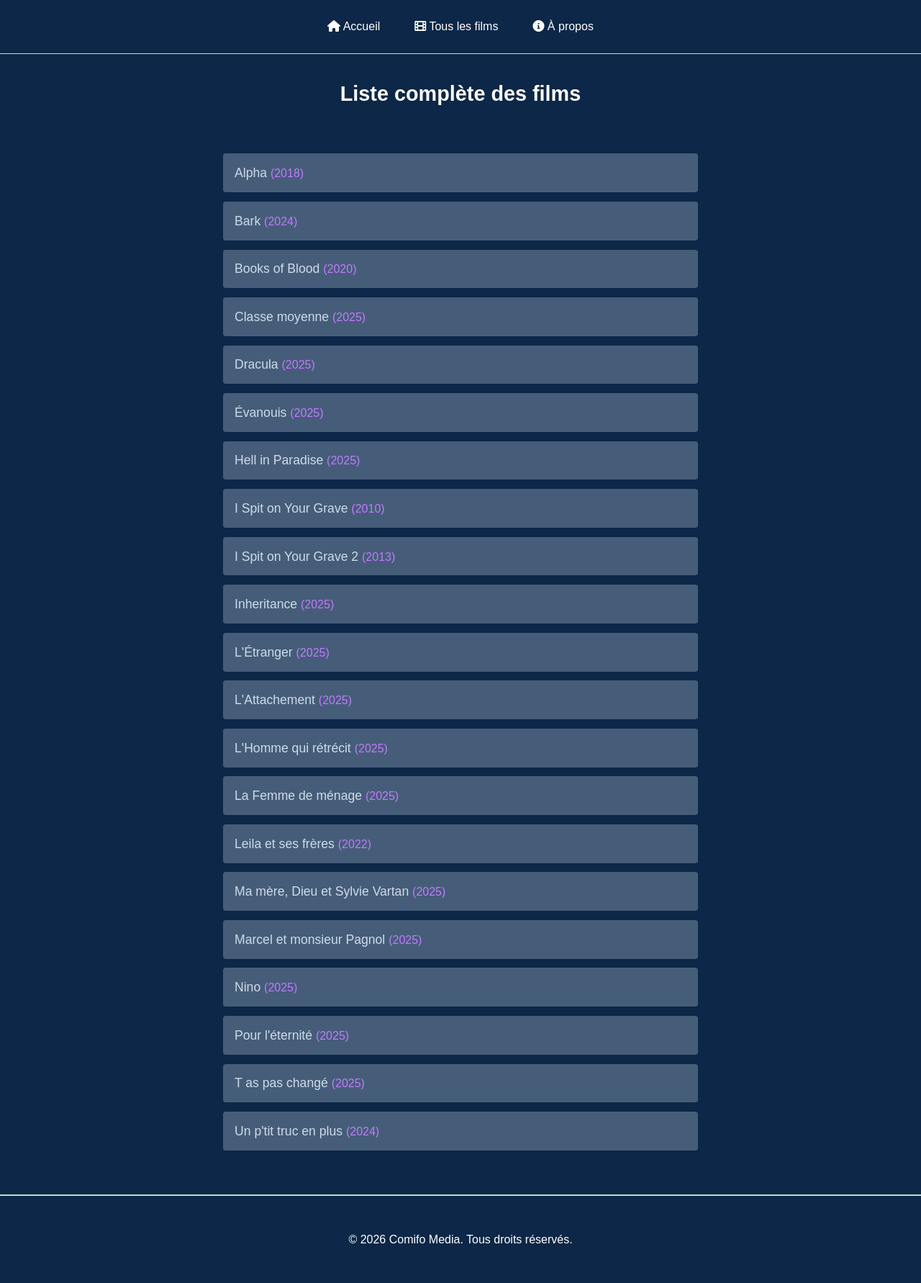
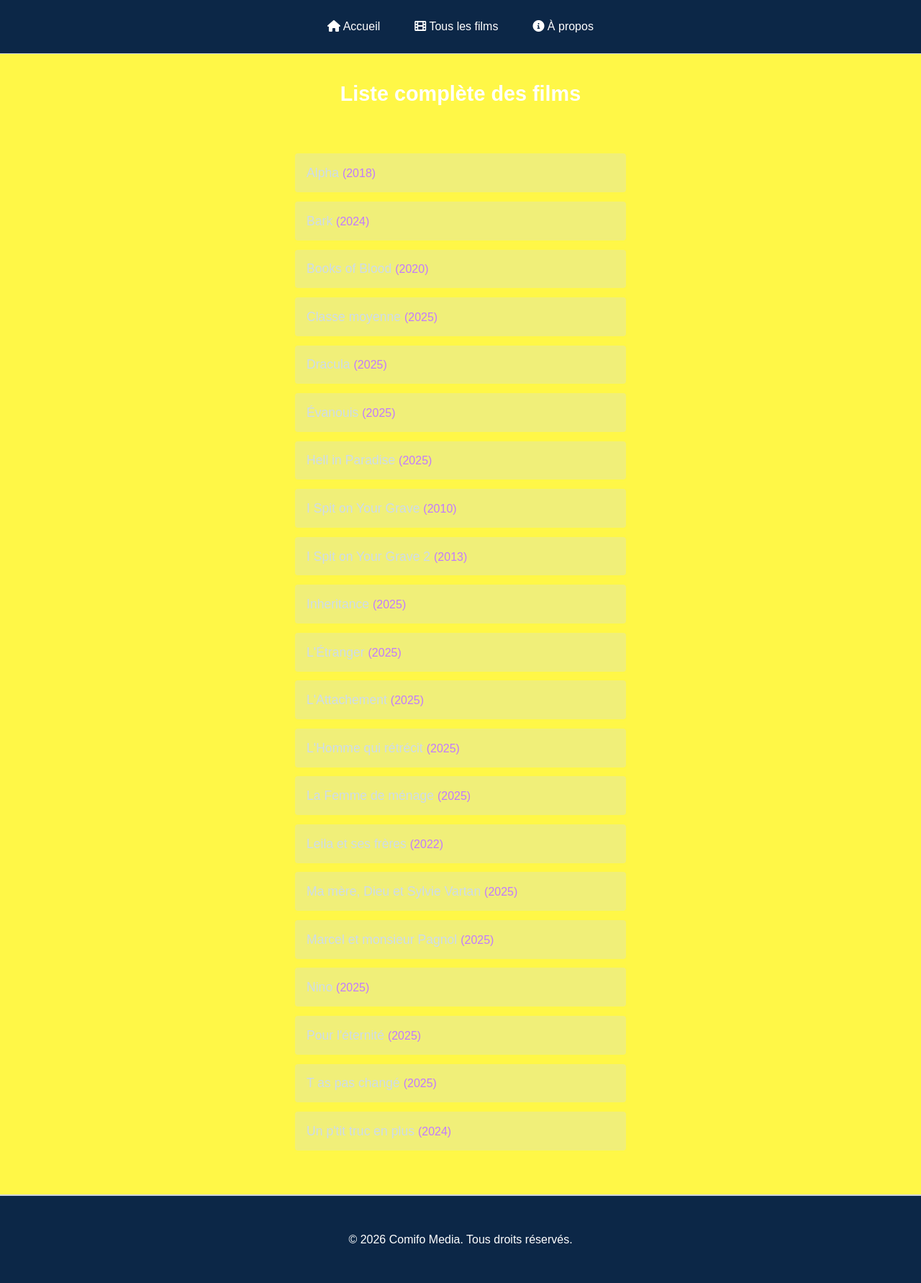
Before and after one commit to comifo-media/comifo-media, a Jekyll site: the page built from films.html, in a window 1280 px wide. Shown: the part 300-2082 px from the top of the page at 72% size. Built offline with Jekyll 4.4.1, drawn with Linux system fonts in a browser that asks for light colours.

Commit message:
Update style.css

```diff
--- a/assets/css/style.css
+++ b/assets/css/style.css
@@ -1,104 +1,104 @@
 /* Reset et base */
 * {
-  box-sizing: border-box;
+  box-sizing: border-box !important;
 }
 
 body {
-  background-color: #0C2747;
-  color: white;
-  font-family: Arial, sans-serif;
-  margin: 0;
-  padding: 0;
-  line-height: 1.6;
+  background-color: #FFF747 !important;
+  color: white !important;
+  font-family: Arial, sans-serif !important;
+  margin: 0 !important;
+  padding: 0 !important;
+  line-height: 1.6 !important;
 }
 
 /* Navigation */
 .site-header {
-  background: #0C2747;
-  color: white;
-  padding: 1rem;
-  border-bottom: 1px solid rgba(255, 255, 255, 0.8);
+  background: #0C2747 !important;
+  color: white !important;
+  padding: 1rem !important;
+  border-bottom: 1px solid rgba(255, 255, 255, 0.8) !important;
 }
 
 .site-header nav {
-  display: flex;
-  gap: 1rem;
-  justify-content: center;
-  flex-wrap: wrap;
+  display: flex !important;
+  gap: 1rem !important;
+  justify-content: center !important;
+  flex-wrap: wrap !important;
 }
 
 .site-header a {
-  color: white;
-  text-decoration: none;
-  padding: 0.5rem 1rem;
-  border-radius: 4px;
-  transition: background 0.3s ease;
+  color: white !important;
+  text-decoration: none !important;
+  padding: 0.5rem 1rem !important;
+  border-radius: 4px !important;
+  transition: background 0.3s ease !important;
 }
 
 .site-header a:hover {
-  background: rgba(255, 255, 255, 0.1);
+  background: rgba(255, 255, 255, 0.1) !important;
 }
 
 /* Section Hero */
 .hero {
-  background: url('/assets/images/ton-image.jpg') no-repeat center center;
-  background-size: cover;
-  height: 300px;
-  display: flex;
-  align-items: center;
-  justify-content: center;
-  text-align: center;
-  color: white;
+  background: url('/assets/images/ton-image.jpg') no-repeat center center !important;
+  background-size: cover !important;
+  height: 300px !important;
+  display: flex !important;
+  align-items: center !important;
+  justify-content: center !important;
+  text-align: center !important;
+  color: white !important;
 }
 
 .hero h1 {
-  font-size: 3rem;
-  margin: 0;
-  padding: 1rem;
-  background-color: rgba(12, 39, 71, 0.7);
-  border-radius: 8px;
-  text-shadow: 2px 2px 4px rgba(0, 0, 0, 0.5);
+  font-size: 3rem !important;
+  margin: 0 !important;
+  padding: 1rem !important;
+  background-color: rgba(12, 39, 71, 0.7) !important;
+  border-radius: 8px !important;
+  text-shadow: 2px 2px 4px rgba(0, 0, 0, 0.5) !important;
 }
 
 /* Titre de section */
 .selection-title {
-  text-align: center;
-  margin: 2rem 0;
-  font-size: 1.8rem;
-  color: white;
+  text-align: center !important;
+  margin: 2rem 0 !important;
+  font-size: 1.8rem !important;
+  color: white !important;
 }
 
 /* ========== PAGE ACCUEIL - GRILLE DE FILMS ========== */
 
 .films {
-  width: 100%;
-  padding: 1rem;
+  width: 100% !important;
+  padding: 1rem !important;
 }
 
 /* Grille des films */
 .films-grid {
-  display: grid;
-  grid-template-columns: repeat(auto-fill, minmax(300px, 1fr));
-  gap: 2rem;
-  padding: 1rem;
+  display: grid !important;
+  grid-template-columns: repeat(auto-fill, minmax(300px, 1fr)) !important;
+  gap: 2rem !important;
+  padding: 1rem !important;
 }
 
 /* Carte de film */
 .film-card {
-  background: #CDDBEA;
-  color: #0C2747;
-  border-radius: 8px;
-  box-shadow: 0 4px 6px rgba(0, 0, 0, 0.1);
-  overflow: hidden;
-  transition: transform 0.3s ease;
-  display: flex;
-  flex-direction: column;
-  height: 100%;
-  animation: fadeIn 0.5s ease-in;
+  background: #CDDBEA !important;
+  color: #0C2747 !important;
+  border-radius: 8px !important;
+  box-shadow: 0 4px 6px rgba(0, 0, 0, 0.1) !important;
+  overflow: hidden !important;
+  transition: transform 0.3s ease !important;
+  display: flex !important;
+  flex-direction: column !important;
+  height: 100% !important;
+  animation: fadeIn 0.5s ease-in !important;
 }
 
 .film-card:hover {
-  transform: translateY(-5px);
+  transform: translateY(-5px) !important;
 }
 
 @keyframes fadeIn {
@@ -108,47 +108,47 @@ body {
 
 /* Affiche du film */
 .film-poster {
-  width: 100%;
-  height: 400px;
-  object-fit: cover;
+  width: 100% !important;
+  height: 400px !important;
+  object-fit: cover !important;
 }
 
 /* Informations du film */
 .film-info {
-  padding: 1rem;
-  flex-grow: 1;
-  display: flex;
-  flex-direction: column;
+  padding: 1rem !important;
+  flex-grow: 1 !important;
+  display: flex !important;
+  flex-direction: column !important;
 }
 
 /* Bouton animé */
 .film-button-container {
-  display: flex;
-  justify-content: center;
-  margin-top: auto;
-  padding-top: 1rem;
+  display: flex !important;
+  justify-content: center !important;
+  margin-top: auto !important;
+  padding-top: 1rem !important;
 }
 
 .film-button {
-  padding: 0.6rem 1.2rem;
-  border-radius: 30px;
-  text-align: center;
-  text-decoration: none;
-  color: white;
-  font-weight: bold;
-  transition: all 0.4s ease;
-  background: linear-gradient(90deg, #ff4757, #FFBF30);
-  background-size: 200% auto;
-  box-shadow: 0 4px 6px rgba(0, 0, 0, 0.1);
-  border: none;
-  cursor: pointer;
-  animation: gradientShift 3s ease infinite;
+  padding: 0.6rem 1.2rem !important;
+  border-radius: 30px !important;
+  text-align: center !important;
+  text-decoration: none !important;
+  color: white !important;
+  font-weight: bold !important;
+  transition: all 0.4s ease !important;
+  background: linear-gradient(90deg, #ff4757, #FFBF30) !important;
+  background-size: 200% auto !important;
+  box-shadow: 0 4px 6px rgba(0, 0, 0, 0.1) !important;
+  border: none !important;
+  cursor: pointer !important;
+  animation: gradientShift 3s ease infinite !important;
 }
 
 .film-button:hover {
-  transform: rotate(5deg) scale(1.05);
-  background-position: right center;
-  box-shadow: 0 6px 8px rgba(0, 0, 0, 0.15);
+  transform: rotate(5deg) scale(1.05) !important;
+  background-position: right center !important;
+  box-shadow: 0 6px 8px rgba(0, 0, 0, 0.15) !important;
 }
 
 @keyframes gradientShift {
@@ -160,44 +160,44 @@ body {
 /* ========== PAGE FILMS - LISTE SIMPLE ========== */
 
 .films-list {
-  list-style: none;
-  max-width: 700px;
-  margin: 0 auto;
-  padding: 0 20px;
-  text-align: left;
-  width: 100%;
+  list-style: none !important;
+  max-width: 500px !important;
+  margin: 0 auto !important;
+  padding: 0 20px !important;
+  text-align: left !important;
+  width: 100% !important;
 }
 
 /* Élément de la liste */
 .film-item {
-  margin: 0.8rem 0;
-  padding: 0.8rem 1rem;
-  background-color: rgba(205, 219, 234, 0.3);
-  border-radius: 4px;
-  transition: background-color 0.3s ease;
+  margin: 0.8rem 0 !important;
+  padding: 0.8rem 1rem !important;
+  background-color: rgba(205, 219, 234, 0.3) !important;
+  border-radius: 4px !important;
+  transition: background-color 0.3s ease !important;
 }
 
 .film-item:hover {
-  background-color: rgba(250, 128, 114, 0.8);
+  background-color: rgba(250, 128, 114, 0.8) !important;
 }
 
 /* Lien du film - TAILLE PAR DÉFAUT DESKTOP */
 .film-link {
-  color: #CDDBEA;
-  text-decoration: none;
-  font-size: 1.1rem;
-  display: block;
-  transition: color 0.3s ease;
+  color: #CDDBEA !important;
+  text-decoration: none !important;
+  font-size: 1.1rem !important;
+  display: block !important;
+  transition: color 0.3s ease !important;
 }
 
 .film-link:hover {
-  color: white;
+  color: white !important;
 }
 
 /* Année du film - TAILLE PAR DÉFAUT DESKTOP */
 .film-year {
-  color: #C27AFF;
-  font-size: 1rem;
+  color: #C27AFF !important;
+  font-size: 1rem !important;
 }
 
 /* ========== RESPONSIVE ========== */
@@ -205,60 +205,60 @@ body {
 /* Tablette et mobile moyen (768px et moins) */
 @media (max-width: 768px) {
   .films-grid {
-    grid-template-columns: 1fr;
+    grid-template-columns: 1fr !important;
   }
 
   .film-poster {
-    height: 250px;
+    height: 250px !important;
   }
 
   /* Liste films */
   .films-list {
-    max-width: 100%;
-    padding: 0 15px;
+    max-width: 100% !important;
+    padding: 0 15px !important;
   }
 
   .film-link {
-    font-size: 18px;
+    font-size: 18px !important;
   }
 
   .film-year {
-    font-size: 16px;
+    font-size: 16px !important;
   }
 
   .film-item {
-    padding: 1rem 1.5rem;
-    margin: 1rem 0;
+    padding: 1rem 1.5rem !important;
+    margin: 1rem 0 !important;
   }
 }
 
 /* Petit mobile (480px et moins) */
 @media (max-width: 480px) {
   .films-list {
-    max-width: 100%;
-    padding: 0 10px;
+    max-width: 100% !important;
+    padding: 0 10px !important;
   }
 
   .film-link {
-    font-size: 24px;
+    font-size: 24px !important;
   }
 
   .film-year {
-    font-size: 22px;
+    font-size: 22px !important;
   }
 
   .film-item {
-    padding: 1.2rem 1rem;
-    margin: 1.2rem 0;
+    padding: 1.2rem 1rem !important;
+    margin: 1.2rem 0 !important;
   }
 }
 
 /* Pied de page */
 .site-footer {
-  background: #0C2747;
-  color: white;
-  text-align: center;
-  padding: 2rem 1rem;
-  margin-top: 2rem;
-  border-top: 2px solid rgba(255, 255, 255, 0.8);
+  background: #0C2747 !important;
+  color: white !important;
+  text-align: center !important;
+  padding: 2rem 1rem !important;
+  margin-top: 2rem !important;
+  border-top: 2px solid rgba(255, 255, 255, 0.8) !important;
 }
```
